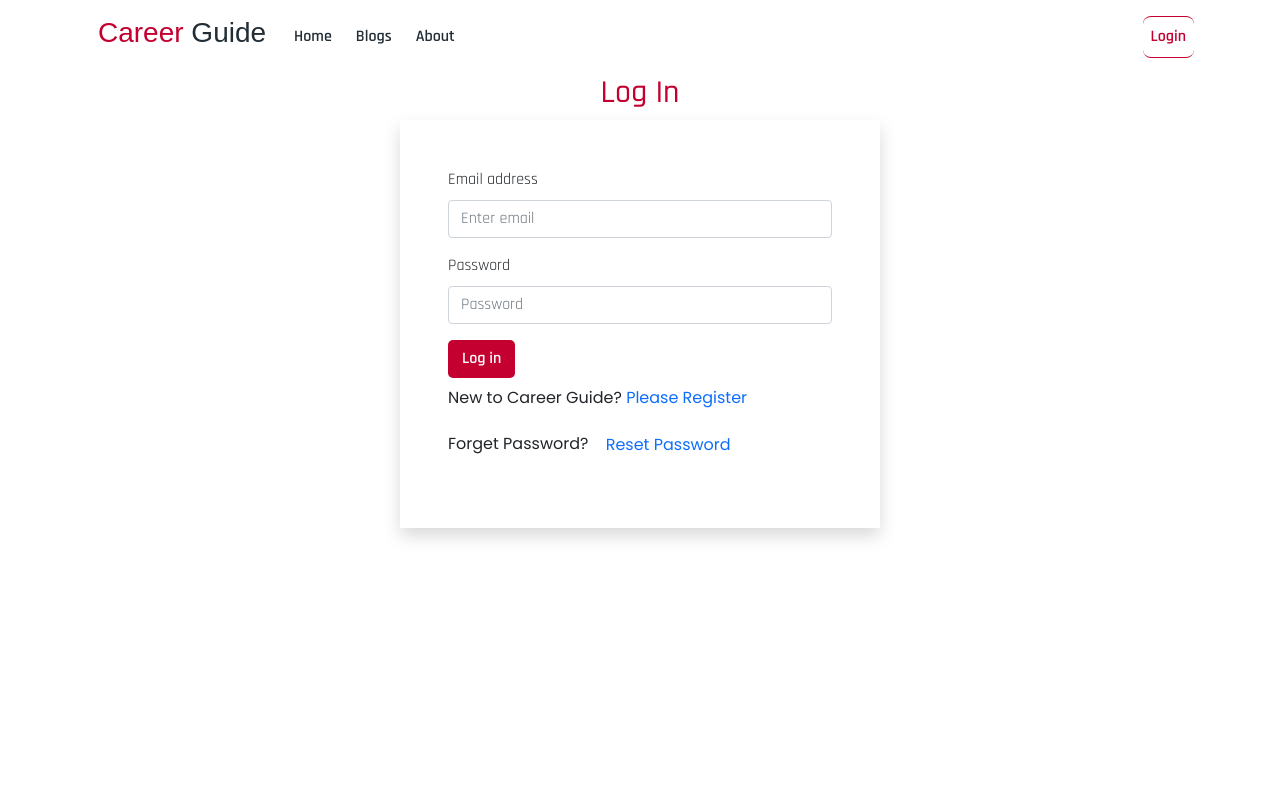
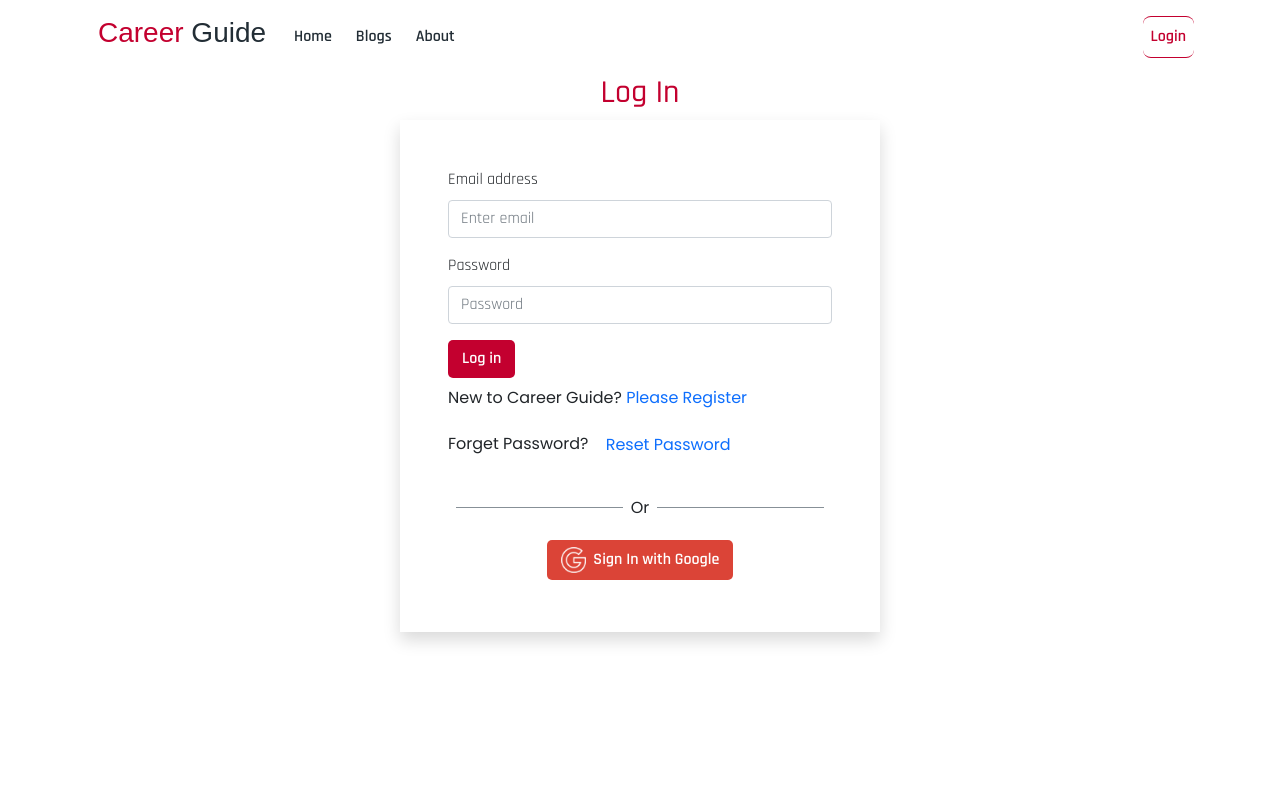
Before and after one commit to ahanafislam/career-guide, a React (Create React App) app: page /login in a window 1280 px wide. Shown: the top 800 px of the page. Built offline with nearby package versions, Linux system fonts and the light colour scheme; a web font is replaced by a local one.

Commit message:
Add Sign in with google

```diff
--- a/src/Pages/Login/Login/Login.js
+++ b/src/Pages/Login/Login/Login.js
@@ -6,6 +6,7 @@ import { ToastContainer, toast } from 'react-toastify';
 import 'react-toastify/dist/ReactToastify.css';
 import auth from '../../../firebase.init';
 import Loading from '../../Shared/Loading/Loading';
+import SocialLogin from '../SocialLogin/SocicalLoin';
 
 const Login = () => {
     const emailRef = useRef('');
@@ -76,6 +77,7 @@ const Login = () => {
                         </button>
                         <p className='mt-2'>New to Career Guide? <Link to="/register" className='text-primary pe-auto text-decoration-none'>Please Register</Link></p>
                         <p>Forget Password? <button onClick={resetPassword} className='btn btn-link text-primary pe-auto text-decoration-none'>Reset Password</button></p>
+                        <SocialLogin></SocialLogin>
                         <ToastContainer/>
                     </Form>
                 </div>
--- a/src/Pages/Login/Register/Register.js
+++ b/src/Pages/Login/Register/Register.js
@@ -4,6 +4,7 @@ import { Link, useNavigate} from 'react-router-dom';
 import auth from '../../../firebase.init';
 import { useCreateUserWithEmailAndPassword, useUpdateProfile} from 'react-firebase-hooks/auth';
 import Loading from '../../Shared/Loading/Loading';
+import SocialLogin from '../SocialLogin/SocicalLoin';
 
 const Register = () => {
     const fullNameRef = useRef('');
@@ -62,6 +63,7 @@ const Register = () => {
                         </button>
                     </Form>
                     <p className='mt-2'>Already have an account? <Link to="/login" className='text-primary pe-auto text-decoration-none'>Please Login</Link></p>
+                    <SocialLogin></SocialLogin>
                 </div>
             </div>
         </Container>
--- /dev/null
+++ b/src/Pages/Login/SocialLogin/SocialLogin.css
@@ -0,0 +1,8 @@
+.bg-brand {
+    background-color: #303f4b93;
+    width: 50%;
+}
+
+.google-btn {
+    background-color: #DB4437;
+}
--- /dev/null
+++ b/src/Pages/Login/SocialLogin/SocicalLoin.js
@@ -0,0 +1,48 @@
+import React, { useEffect} from 'react';
+import googleIcon from "../../../images/icon/googleIcon.png";
+import './SocialLogin.css';
+import { useSignInWithGoogle} from 'react-firebase-hooks/auth';
+import { useLocation, useNavigate } from 'react-router-dom';
+import { toast, ToastContainer } from 'react-toastify';
+import auth from '../../../firebase.init';
+import Loading from '../../Shared/Loading/Loading';
+
+const SocialLogin = () => {
+    const [signInWithGoogle, googleUser, googleLoading, googleError] = useSignInWithGoogle(auth);
+    const location = useLocation();
+    const navigate = useNavigate();
+
+    let from = location.state?.from?.pathname || "/";
+
+    useEffect(() => {
+        if(googleUser) {
+            navigate(from, { replace: true });
+        }
+    },[googleUser, navigate, from]);
+
+    if(googleLoading){
+        return <Loading></Loading>
+    }
+
+    if(googleError) {
+        toast(googleError?.message);
+    }
+
+    return (
+        <div>
+            <div className='d-flex align-items-center'>
+                <div className='bg-brand m-2' style={{height:'1px'}}></div>
+                <p className='mt-2 pt-2'>Or</p>
+                <div className='bg-brand m-2' style={{height:'1px'}}></div>
+            </div>
+            <div>
+                <button onClick={() => signInWithGoogle()} className='d-block mx-auto my-1 brand-btn google-btn'>
+                   <img src={googleIcon} alt="google-logo" style={{width: "25px", marginRight: '4px'}} /> Sign In with Google
+                </button>
+            </div>
+            <ToastContainer />
+        </div>
+    );
+};
+
+export default SocialLogin;
```
Also changed, not shown: src/images/icon/googleIcon.png (added).
